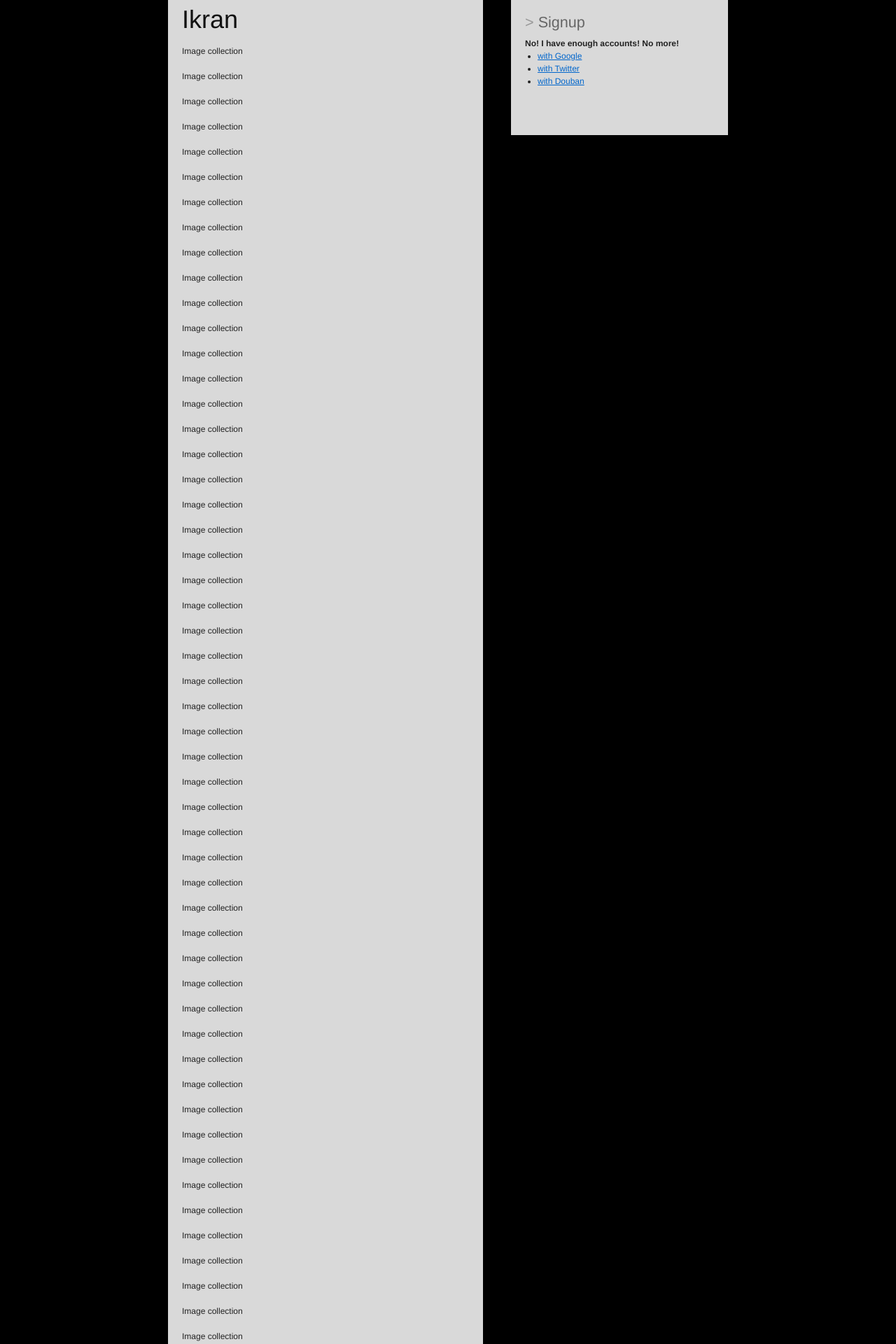
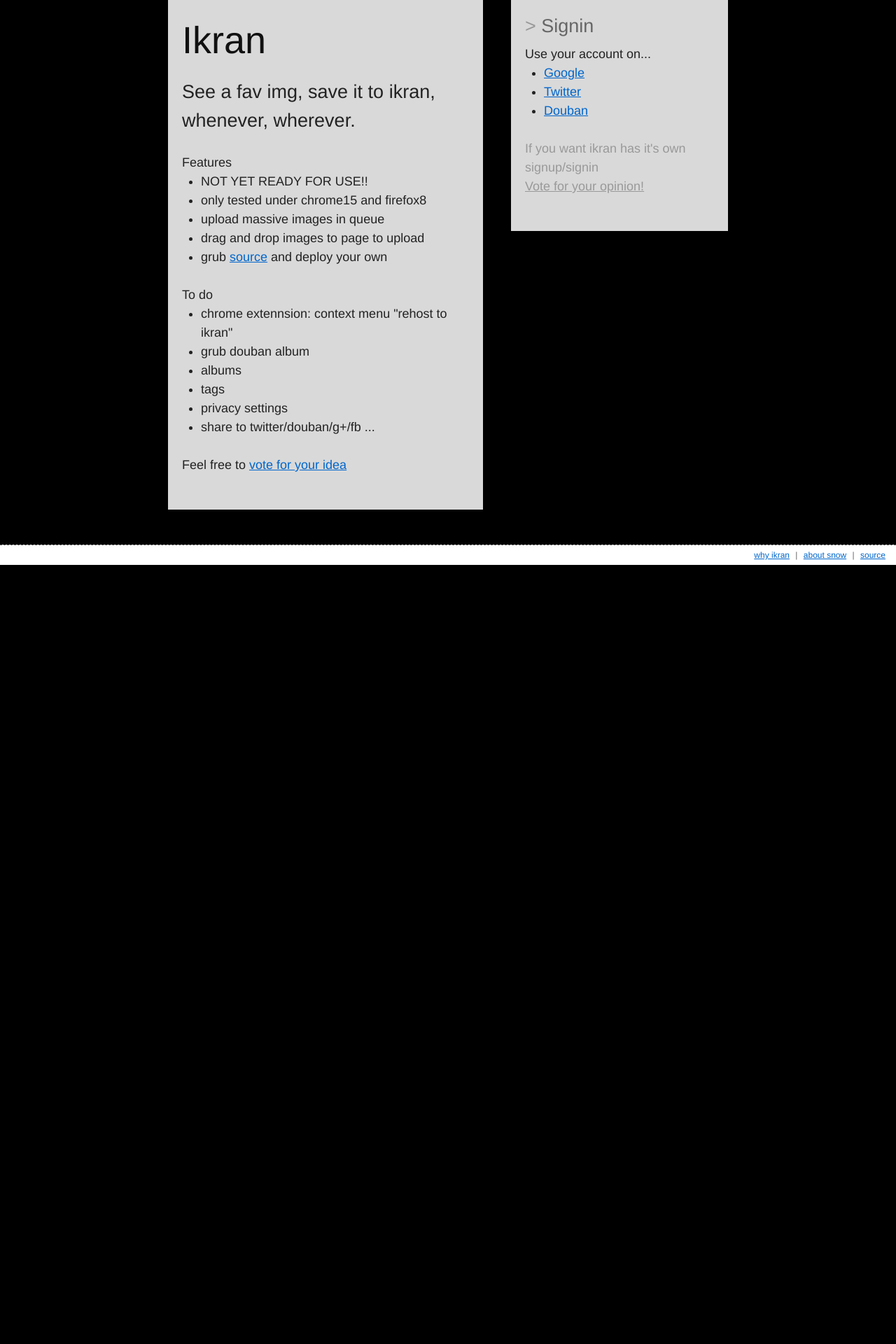
Before and after one commit to snow/ikran, a Django app: template webapp/templates/webapp/index.html in a window 1280 px wide. Shown: the top 1920 px of the page at 70% size. Run offline with Django 3.2, Linux system fonts and the light colour scheme; the template is opened without the code that fills it, so the values that code supplies are empty; some libraries are stand-ins or nearby versions.

Commit message:
index done

```diff
--- a/webapp/static/webapp/c/common.css
+++ b/webapp/static/webapp/c/common.css
@@ -44,7 +44,12 @@ body>header {padding:0 10px; margin-bottom:10px; border-bottom:1px dashed #666;
         body>header a:hover {background:#eee}
 
     body>header nav {border-left:1px solid #eee}
-
+/*
+ * footer
+ */
+body>footer {padding:5px 10px; margin-top:50px; border-top:1px dashed #666;
+             text-align:right; color:#666}
+     body>footer a {margin:0 5px}
 /*
  * body
  */
@@ -58,15 +63,22 @@ body>.sec-right {position:fixed; right:0; width:310px; overflow-x:hidden}
 .sec-right h3 {margin:0.5em 0; color:#666; font-size:1.8em}
 .sec-right h3:before {content:'> '; color:#999}
 /*
+ * signin
+ */
+.sec-right .signin {font-size:1.5em}
+    .sec-right .signin h3 {font-size:1.5em}
+    .sec-right .noopenid,
+    .sec-right .noopenid a {color:#999}
+/*
  * upload
  */
-.sec-main>.upload .selectfile,
-.sec-main>.upload p {font-size:1.8em; margin-bottom:5px}
-.sec-main>.upload p {color:#666}
+.sec-right>.upload .selectfile,
+.sec-right>.upload p {font-size:1.8em; margin-bottom:5px}
+.sec-right>.upload p {color:#666}
 
-.sec-main>.upload .selectfile {text-decoration:none}
-.sec-main>.upload .wrap [name=img] {position:absolute; opacity:0}
-.sec-main>.upload .wrap:hover .selectfile {text-decoration:underline}
+.sec-right>.upload .selectfile {text-decoration:none}
+.sec-right>.upload .wrap [name=img] {position:absolute; opacity:0}
+.sec-right>.upload .wrap:hover .selectfile {text-decoration:underline}
 
 body>.dropzone {position:fixed; top:0; left:0; width:100%; height:100%;
                 cursor:pointer}
@@ -78,6 +90,11 @@ body>.dropzone .bg {width:100%; height:100%; background:#fff; opacity:0.6}
  * page specifics
  * ----------------
  */
+/*
+ * under construction
+ */
+.pg-under_construction .sec-main {float:none; padding:50px 0; text-align:center}
+.pg-under_construction .sec-main a {font-size:2em}
 /*
  * index
  */
@@ -91,8 +108,14 @@ body>.dropzone .bg {width:100%; height:100%; background:#fff; opacity:0.6}
                          height:100%; background:#fff; opacity:0.85}
     .pg-index>.wrap .content {position:relative; padding:10px 20px 50px; z-index:2}
 
-    .pg-index .sec-main {position:relative; float:left; width:450px}
+    .pg-index .sec-main {position:relative; float:left; width:450px; font-size:1.5em}
     .pg-index .right {position:fixed; margin-left:490px; width:310px}
+
+    .introikr {margin-top:20px}
+    .introikr h1 {font-size:3em}
+    .introikr .slogun {margin-bottom:1em; font-size:1.5em}
+
+.pg-index>footer {position:relative; z-index:1; background:#fff}
 /*
  * image list
  */
--- a/webapp/templates/webapp/base.html
+++ b/webapp/templates/webapp/base.html
@@ -55,7 +55,11 @@
     {% block layout_bd %}{% endblock %}
 
     {% block layout_ft %}
-    <footer></footer>
+    <footer>
+        <a href="/under_construction/">why ikran</a> |
+        <a href="https://plus.google.com/101080974312491458888" target="_blank">about snow</a> |
+        <a href="https://github.com/snow/ikran" target="_blank">source</a>
+    </footer>
     {% endblock %}
 {% endblock %}
 </body>
--- a/webapp/templates/webapp/index.html
+++ b/webapp/templates/webapp/index.html
@@ -12,96 +12,28 @@
         <div class="content">
             <article class="introikr">
                 <h1>Ikran</h1>
-                <p>Image collection</p>
-                <p>Image collection</p>
-                <p>Image collection</p>
-                <p>Image collection</p>
-                <p>Image collection</p>
-                <p>Image collection</p>
-                <p>Image collection</p>
-                <p>Image collection</p>
-                <p>Image collection</p>
-                <p>Image collection</p>
-                <p>Image collection</p>
-                <p>Image collection</p>
-                <p>Image collection</p>
-                <p>Image collection</p>
-                <p>Image collection</p>
-                <p>Image collection</p>
-                <p>Image collection</p>
-                <p>Image collection</p>
-                <p>Image collection</p>
-                <p>Image collection</p>
-                <p>Image collection</p>
-                <p>Image collection</p>
-                <p>Image collection</p>
-                <p>Image collection</p>
-                <p>Image collection</p>
-                <p>Image collection</p>
-                <p>Image collection</p>
-                <p>Image collection</p>
-                <p>Image collection</p>
-                <p>Image collection</p>
-                <p>Image collection</p>
-                <p>Image collection</p>
-                <p>Image collection</p>
-                <p>Image collection</p>
-                <p>Image collection</p>
-                <p>Image collection</p>
-                <p>Image collection</p>
-                <p>Image collection</p>
-                <p>Image collection</p>
-                <p>Image collection</p>
-                <p>Image collection</p>
-                <p>Image collection</p>
-                <p>Image collection</p>
-                <p>Image collection</p>
-                <p>Image collection</p>
-                <p>Image collection</p>
-                <p>Image collection</p>
-                <p>Image collection</p>
-                <p>Image collection</p>
-                <p>Image collection</p>
-                <p>Image collection</p>
-                <p>Image collection</p>
-                <p>Image collection</p>
-                <p>Image collection</p>
-                <p>Image collection</p>
-                <p>Image collection</p>
-                <p>Image collection</p>
-                <p>Image collection</p>
-                <p>Image collection</p>
-                <p>Image collection</p>
-                <p>Image collection</p>
-                <p>Image collection</p>
-                <p>Image collection</p>
-                <p>Image collection</p>
-                <p>Image collection</p>
-                <p>Image collection</p>
-                <p>Image collection</p>
-                <p>Image collection</p>
-                <p>Image collection</p>
-                <p>Image collection</p>
-                <p>Image collection</p>
-                <p>Image collection</p>
-                <p>Image collection</p>
-                <p>Image collection</p>
-                <p>Image collection</p>
-                <p>Image collection</p>
-                <p>Image collection</p>
-                <p>Image collection</p>
-                <p>Image collection</p>
-                <p>Image collection</p>
-                <p>Image collection</p>
-                <p>Image collection</p>
-                <p>Image collection</p>
-                <p>Image collection</p>
-                <p>Image collection</p>
-                <p>Image collection</p>
-                <p>Image collection</p>
-                <p>Image collection</p>
-                <p>Image collection</p>
-                <p>Image collection</p>
+                <p class="slogun">See a fav img, save it to ikran, whenever, wherever.</p>
+                Features
+                <ul class="features">
+                <li>NOT YET READY FOR USE!!</li>
+                <li>only tested under chrome15 and firefox8</li>
+                <li>upload massive images in queue</li>
+                <li>drag and drop images to page to upload</li>
+                <li>grub <a href="https://github.com/snow/ikran" target="_blank">source</a> and deploy your own</li>
+                </ul>
+            </article>
+
+            <article class="todo">
+                To do
+                <ul>
+                <li>chrome extennsion: context menu "rehost to ikran"</li>
+                <li>grub douban album</li>
+                <li>albums</li>
+                <li>tags</li>
+                <li>privacy settings</li>
+                <li>share to twitter/douban/g+/fb ...</li>
+                </ul>
+                Feel free to <a href="/under_construction/" target="_blank">vote for your idea</a>
             </article>
         </div>
     </section>
@@ -110,24 +42,26 @@
         <div class="bg"></div>
         <div class="content">
             <section class="sec-right">
-                <h3>Signup</h3>
-                <strong>No! I have enough accounts! No more!</strong>
-                <ul class="singinwith">
-                    <li><a class="google" href="/thirdparty/google/authenticate/">with Google</a></li>
-                    <li><a class="twitter" href="/thirdparty/twitter/authenticate/">with Twitter</a></li>
-                    <li><a class="douban" href="/thirdparty/douban/authenticate/">with Douban</a></li>
-                </ul>
+                <section class="signin">
+                    <h3>Signin</h3>
+                    <div>Use your account on...
+                        <ul class="singinwith">
+                        <li><a class="google" href="/thirdparty/google/authenticate/">Google</a></li>
+                        <li><a class="twitter" href="/thirdparty/twitter/authenticate/">Twitter</a></li>
+                        <li><a class="douban" href="/thirdparty/douban/authenticate/">Douban</a></li>
+                        </ul>
+                    </div>
+                    <div class="noopenid">
+                        If you want ikran has it's own signup/signin<br />
+                        <a href="/under_construction/" target="_blank">Vote for your opinion!</a>
+                    </div>
+                </section>
             </section>
         </div>
     </div>
 
     <div class="c"></div>
 </div>
-
-
-
-
-
 
 <div class="bg">
     {% for img in object_list %}
--- a/webapp/urls.py
+++ b/webapp/urls.py
@@ -15,4 +15,6 @@ urlpatterns = patterns('',
     #url(r'^img/(?P<slug>.+)/', 'notimplemented'),
     #url(r'^img/(?P<slug>.+)/from/(?P<from>people)/(?P<username>.+)/', 'notimplemented'),
     #url(r'^img/(?P<slug>.+)/from/(?P<from>album)/(?P<album>\d+)/', 'notimplemented'),
+
+    url(r'under_construction/', UnderConstructionV.as_view()),
 )
```
Also changed, not shown: webapp/templates/webapp/under_construction.html (added, +10 -0 lines), webapp/views.py (+8 -0 lines).
